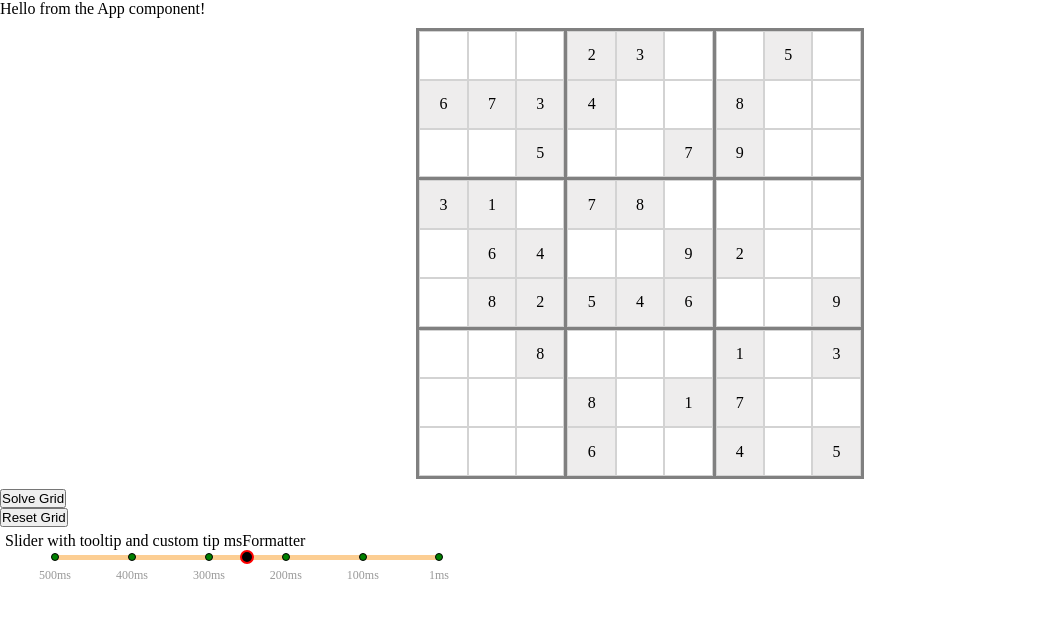
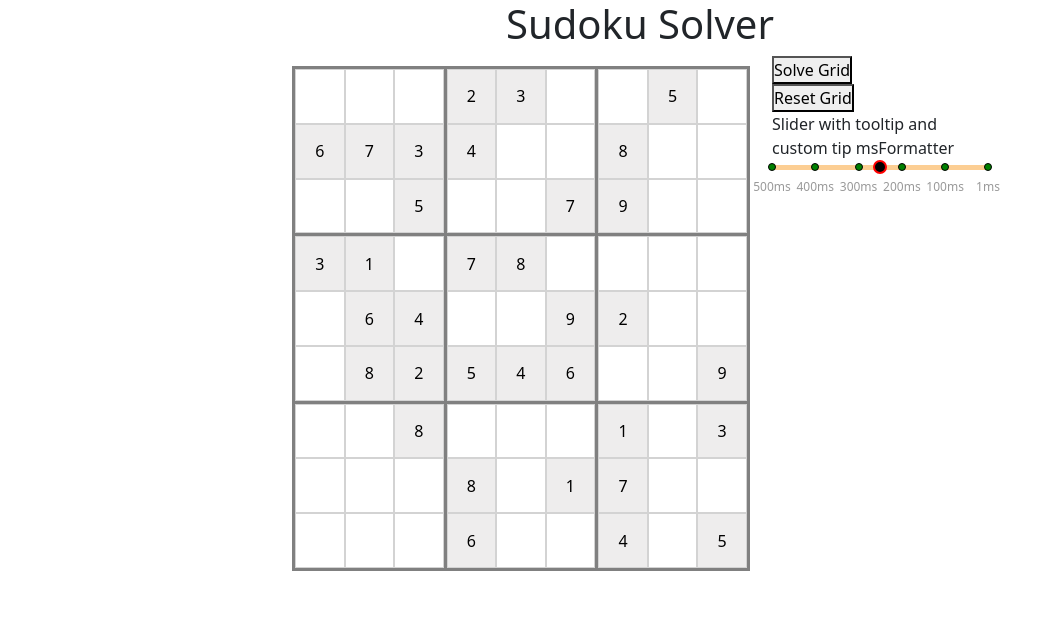
Before and after one commit to shreshtab/sudoku-solver, a React (Create React App) app in the folder sudoku/: page / in a window 1280 px wide. Shown: the top 618 px of the page, without its empty margins (0-1063 px from the left). Built offline with nearby package versions, Linux system fonts and the light colour scheme.

Commit message:
Starting some styling

```diff
--- a/sudoku/public/index.html
+++ b/sudoku/public/index.html
@@ -9,6 +9,7 @@
       name="description"
       content="Web site created using create-react-app"
     />
+    <link href="https://cdn.jsdelivr.net/npm/bootstrap@5.1.3/dist/css/bootstrap.min.css" rel="stylesheet" integrity="sha384-1BmE4kWBq78iYhFldvKuhfTAU6auU8tT94WrHftjDbrCEXSU1oBoqyl2QvZ6jIW3" crossorigin="anonymous">
     <link rel="apple-touch-icon" href="%PUBLIC_URL%/logo192.png" />
     <!--
       manifest.json provides metadata used when your web app is installed on a
--- a/sudoku/src/App.css
+++ b/sudoku/src/App.css
@@ -4,27 +4,35 @@
   padding: 0;
 }
 
-.container {
-  max-width: 700px;
-  min-width: 200px;
+.app-container {
+  max-width: 720px;
   margin: 0 auto;
 }
 
+.title {
+  text-align: center;
+}
+
+.grid-container {
+  max-width: 700px;
+  min-width: 200px;
+  margin: 10px auto;
+}
+
 table {
-  margin: 10px auto;
+  margin: 0 auto;
   /* width: 70%; */
   border: 3px solid gray;
   border-collapse: collapse;
 }
 
 .sliderparent {
-  max-width: 30%;
-  margin: 5px;
+  /* max-width: 30%; */
+  /* margin: 5px; */
   min-width: 180px;
 }
 
 .slider {
-  margin-left: 50px;
   touch-action: none;
 }
 
--- a/sudoku/src/App.tsx
+++ b/sudoku/src/App.tsx
@@ -24,13 +24,26 @@ const App = () => {
   }
 
   return (
-    <div className="App">
-      Hello from the App component!
-      <SudokuGrid />
-      <button type="button" onClick={() => solveGrid()} disabled={solving || solveCompleted}>Solve Grid</button>
-      <br />
-      <button type="button" onClick={() => resetGrid()} disabled={solving}>Reset Grid</button>
-      <SliderInput />
+    <div className="app-container">
+      <div>
+        <h1 className='title'>Sudoku Solver</h1>
+      </div>
+
+      <div className='container'>
+        <div className="row">
+          <div className="col-md-8">
+            <SudokuGrid />
+          </div>
+          <div className="col-md-4">
+            <button type="button" onClick={() => solveGrid()} disabled={solving || solveCompleted}>Solve Grid</button>
+            <br />
+            <button type="button" onClick={() => resetGrid()} disabled={solving}>Reset Grid</button>
+            <SliderInput />
+          </div>
+        </div>
+      </div>
+
+
     </div>
   );
 }
--- a/sudoku/src/components/SudokuGrid.tsx
+++ b/sudoku/src/components/SudokuGrid.tsx
@@ -28,7 +28,7 @@ const SudokuGrid: React.FC<GridComponentProps> = () => {
   }
 
   return (
-    <div className='container'>
+    <div className='grid-container'>
       <table>
         <tbody>
           {sudokuGrid && sudokuGrid.length > 0 ? sudokuGrid.map((row, rowIdx) => {
```
